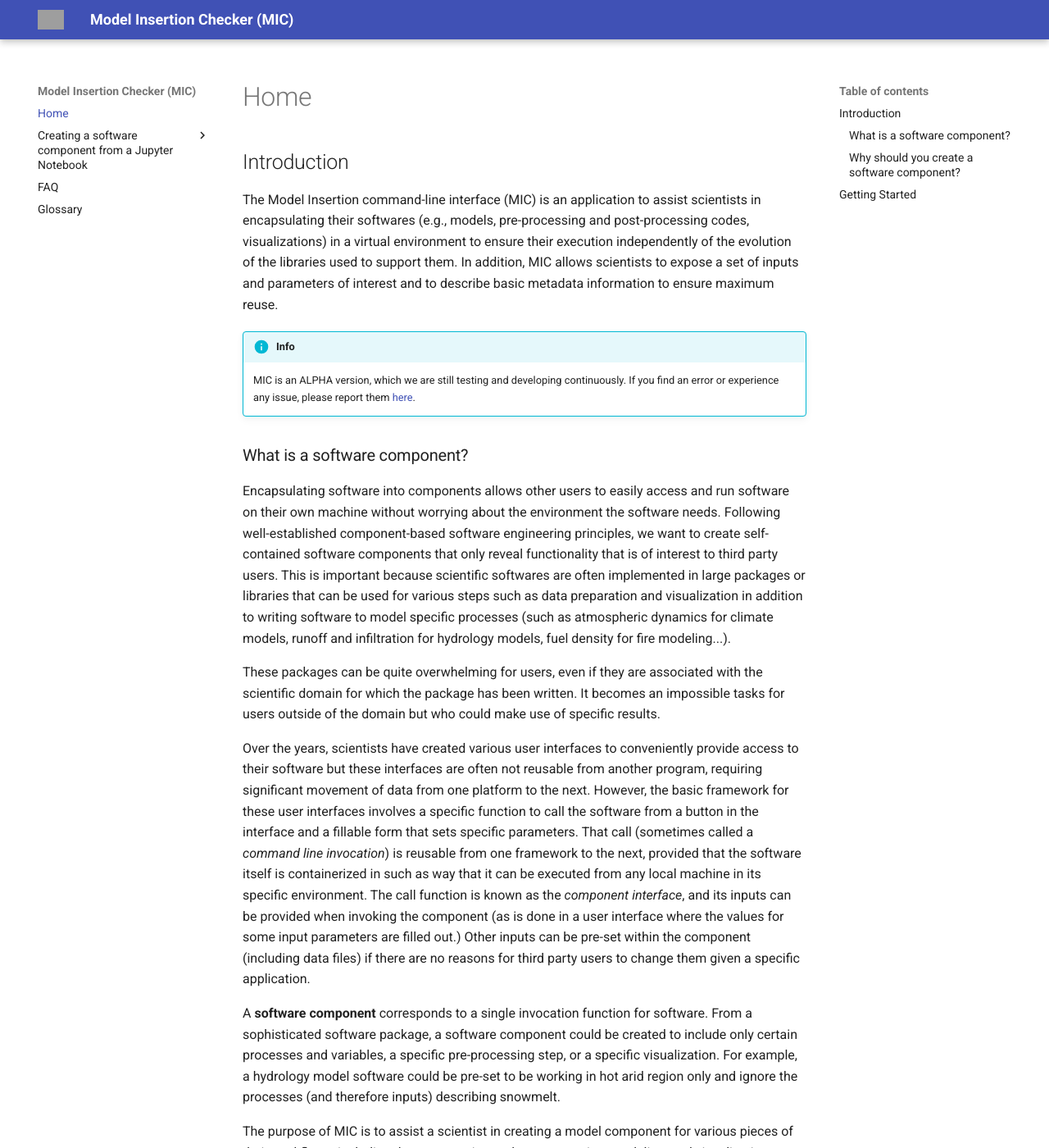
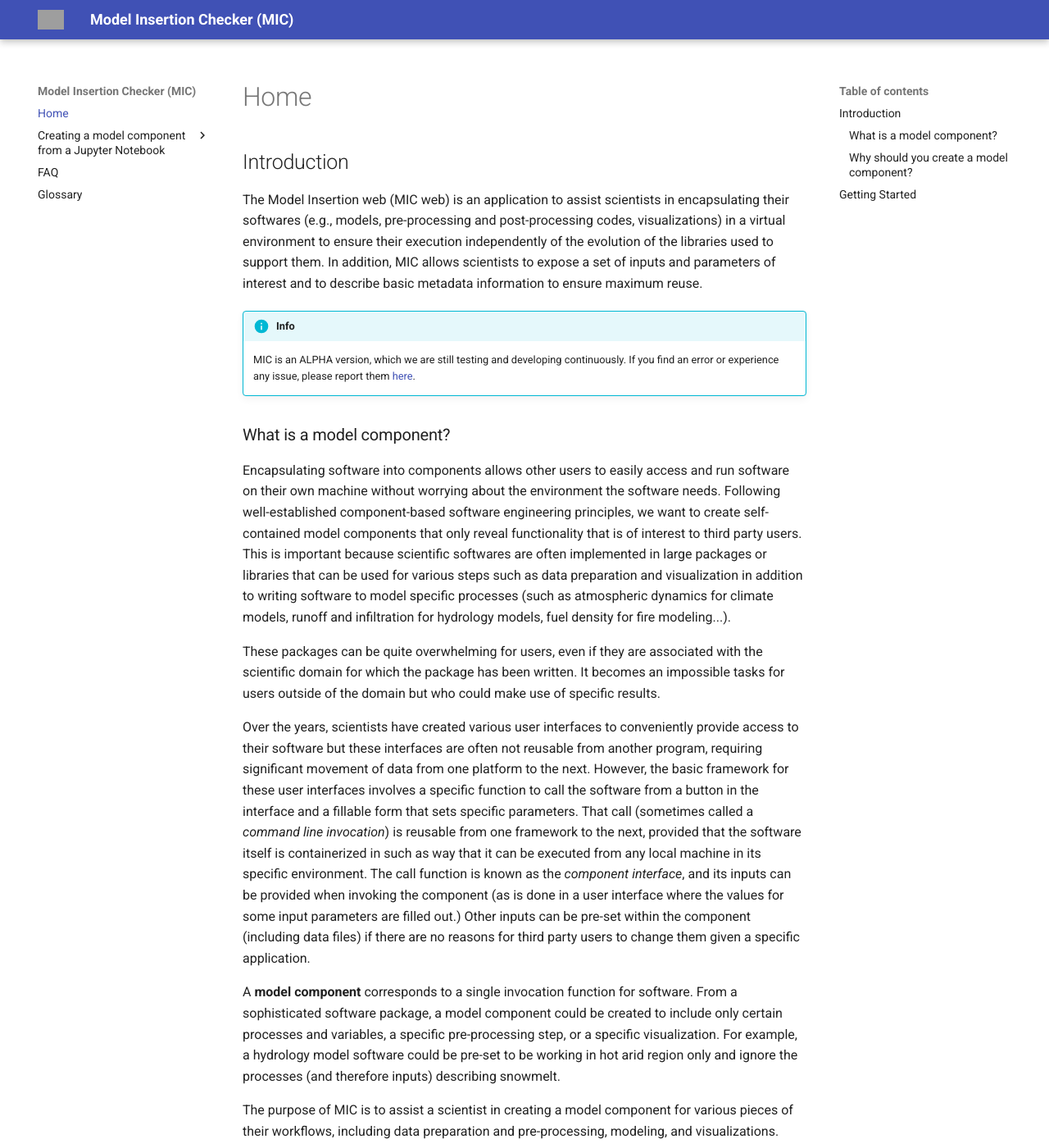
Before and after one commit to mintproject/mic-web, an MkDocs documentation site: the page built from docs/index.md, in a window 1280 px wide and 1400 px high. Shown: the whole window at 82% size. Built offline with MkDocs 1.6.1 and Material for MkDocs 9.7.7, drawn with Linux system fonts in a browser that asks for light colours; some of the changed text lies outside the part shown; grey boxes are pictures that could not be loaded.

Commit message:
fix: add documentation

```diff
--- a/docs/index.md
+++ b/docs/index.md
@@ -1,25 +1,25 @@
 ## Introduction
 
-The Model Insertion command-line interface (MIC) is an application to assist scientists in encapsulating their softwares (e.g., models, pre-processing and post-processing codes, visualizations) in a virtual environment to ensure their execution independently of the evolution of the libraries used to support them. In addition, MIC allows scientists to expose a set of inputs and parameters of interest and to describe basic metadata information to ensure maximum reuse.
+The Model Insertion web (MIC web) is an application to assist scientists in encapsulating their softwares (e.g., models, pre-processing and post-processing codes, visualizations) in a virtual environment to ensure their execution independently of the evolution of the libraries used to support them. In addition, MIC allows scientists to expose a set of inputs and parameters of interest and to describe basic metadata information to ensure maximum reuse.
 
 !!! info
     MIC is an ALPHA version, which we are still testing and developing continuously. If you find an error or experience any issue, please report them [here](https://github.com/mintproject/mic/issues/new/choose).
 
-### What is a software component?
+### What is a model component?
 
-Encapsulating software into components allows other users to easily access and run software on their own machine without worrying about the environment the software needs. Following well-established component-based software engineering principles, we want to create self-contained software components that only reveal functionality that is of interest to third party users. This is important because scientific softwares are often implemented in large packages or libraries that can be used for various steps such as data preparation and visualization in addition to writing software to model specific processes (such as atmospheric dynamics for climate models, runoff and infiltration for hydrology models, fuel density for fire modeling...).
+Encapsulating software into components allows other users to easily access and run software on their own machine without worrying about the environment the software needs. Following well-established component-based software engineering principles, we want to create self-contained model components that only reveal functionality that is of interest to third party users. This is important because scientific softwares are often implemented in large packages or libraries that can be used for various steps such as data preparation and visualization in addition to writing software to model specific processes (such as atmospheric dynamics for climate models, runoff and infiltration for hydrology models, fuel density for fire modeling...).
 
 These packages can be quite overwhelming for users, even if they are associated with the scientific domain for which the package has been written. It becomes an impossible tasks for users outside of the domain but who could make use of specific results.
 
 Over the years, scientists have created various user interfaces to conveniently provide access to their software but these interfaces are often not reusable from another program, requiring significant movement of data from one platform to the next. However, the basic framework for these user interfaces involves a specific function to call the software from a button in the interface and a fillable form that sets specific parameters. That call (sometimes called a *command line invocation*) is reusable from one framework to the next, provided that the software itself is containerized in such as way that it can be executed from any local machine in its specific environment.  The call function is known as the *component interface*, and its inputs can be provided when invoking the component (as is done in a user interface where the values for some input parameters are filled out.) Other inputs can be pre-set within the component (including data files) if there are no reasons for third party users to change them given a specific application.
 
-A **software component** corresponds to a single invocation function for software.  From a sophisticated software package, a software component could be created to include only certain processes and variables, a specific pre-processing step, or a specific visualization. For example, a hydrology model software could be pre-set to be working in hot arid region only and ignore the processes (and therefore inputs) describing snowmelt.
+A **model component** corresponds to a single invocation function for software.  From a sophisticated software package, a model component could be created to include only certain processes and variables, a specific pre-processing step, or a specific visualization. For example, a hydrology model software could be pre-set to be working in hot arid region only and ignore the processes (and therefore inputs) describing snowmelt.
 
 The purpose of MIC is to assist a scientist in creating a model component for various pieces of their workflows, including data preparation and pre-processing, modeling, and visualizations.
 
 MIC is meant to work with the [MINT Model Catalog](https://github.com/mintproject/ModelCatalog). However, the container it creates in the process can be reused outside of this framework.
 
-### Why should you create a software component?
+### Why should you create a model component?
 
 * Everyone will be able to execute your model in their own local environments and operating systems (Linux, MacOS or Windows).
 * You can simplify the number of inputs needed for a particular application.
--- a/mkdocs.yml
+++ b/mkdocs.yml
@@ -1,14 +1,11 @@
 site_name: Model Insertion Checker (MIC)
 nav:
   - Home: index.md
-  - 'Creating a software component from a Jupyter Notebook':
+  - 'Creating a model component from a Jupyter Notebook':
       - 'Overview': 'notebooks/index.md'
       - 'Preparing a Binder repository': 'notebooks/prepare_binder.md'
       - 'Exposing software inputs and outputs': 'notebooks/expose_inputs_outputs.md'
-      - 'Converting the repository to a software component': 'notebooks/convert_repository.md'
-      - 'Testing run': 'notebooks/run_component.md'
-      - 'Uploading to DockerHub and MINT': 'notebooks/upload_component.md'
-
+      - 'Converting the repository to a model component': 'notebooks/convert_repository.md'
   - FAQ: faq.md
   - Glossary: glossary.md
 
```
Also changed, not shown: docs/notebooks/convert_repository.md (+19 -3 lines), docs/notebooks/index.md (+7 -2 lines), 2 other files.
